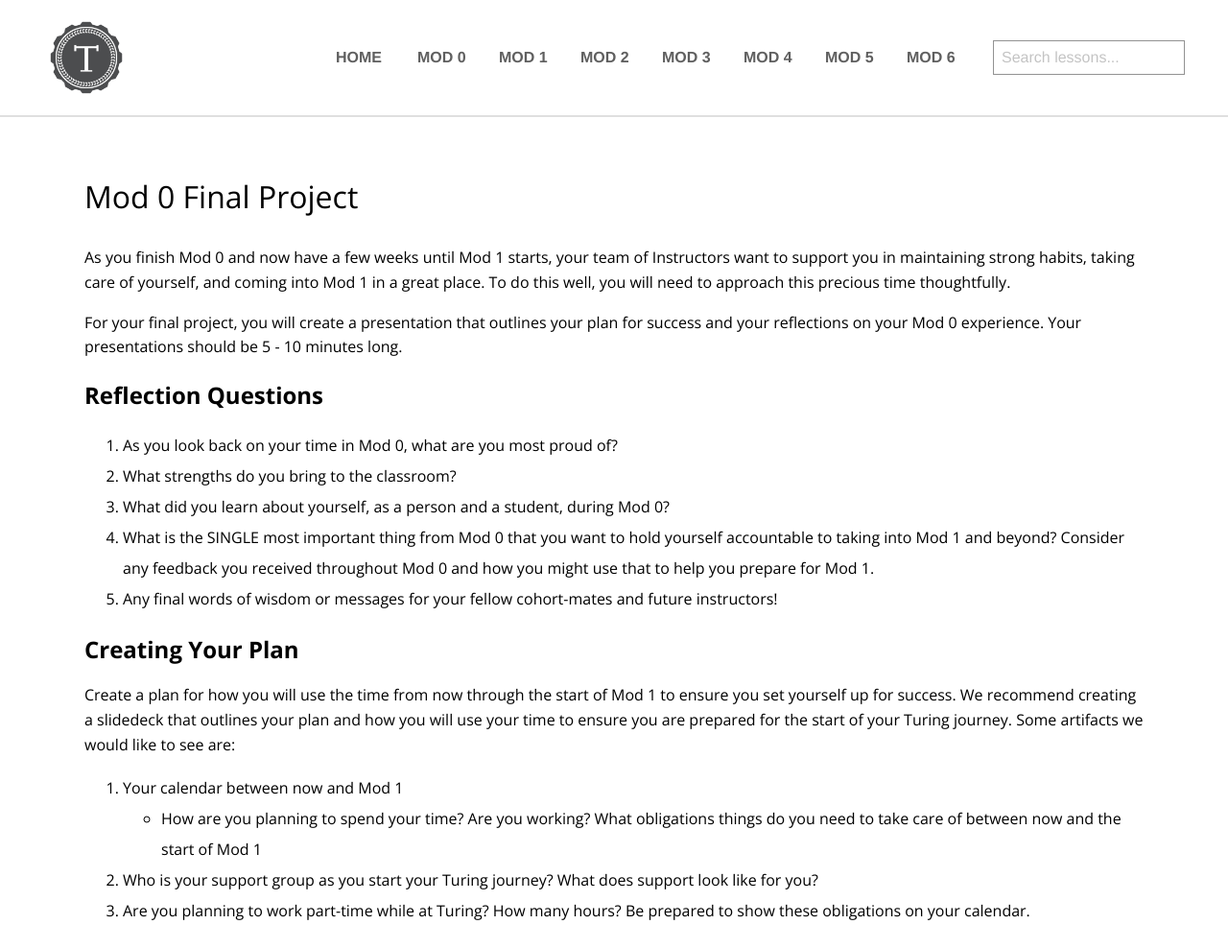
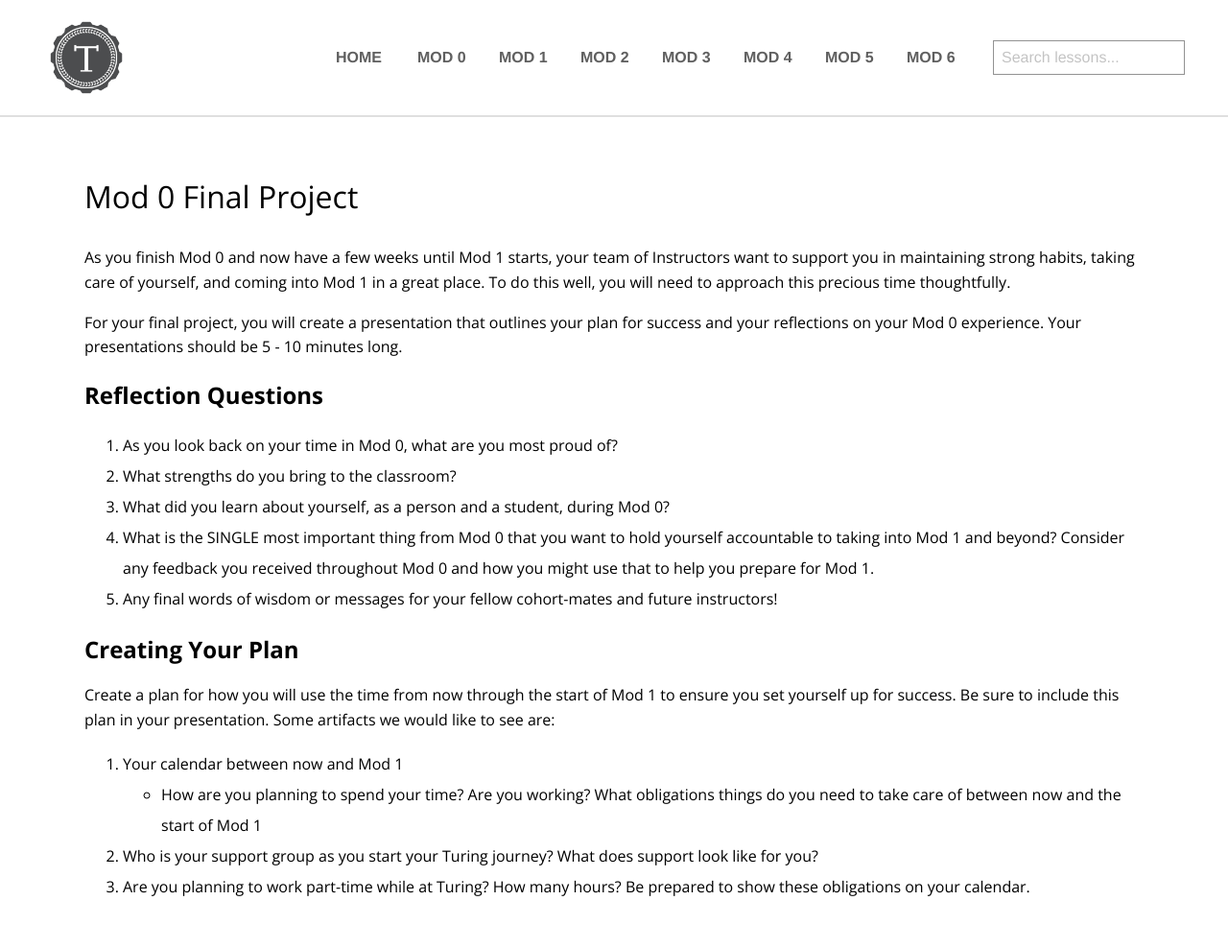
Before and after one commit to turingschool/launch-curriculum, a Jekyll site: the page built from module0/projects/Mod0FinalProject.md, in a window 1280 px wide. Shown: the top 988 px of the page at 96% size. Built offline with Jekyll 4.4.1, drawn with Linux system fonts in a browser that asks for light colours; nearby versions of some CDN libraries; comment, search, counter and statistics services are not loaded; grey boxes are pictures that could not be loaded.

Commit message:
Update Mod0FinalProject.md

```diff
--- a/module0/projects/Mod0FinalProject.md
+++ b/module0/projects/Mod0FinalProject.md
@@ -14,7 +14,7 @@ For your final project, you will create a presentation that outlines your plan f
 1. Any final words of wisdom or messages for your fellow cohort-mates and future instructors!
 
 ## Creating Your Plan
-Create a plan for how you will use the time from now through the start of Mod 1 to ensure you set yourself up for success. We recommend creating a slidedeck that outlines your plan and how you will use your time to ensure you are prepared for the start of your Turing journey. Some artifacts we would like to see are:
+Create a plan for how you will use the time from now through the start of Mod 1 to ensure you set yourself up for success. Be sure to include this plan in your presentation. Some artifacts we would like to see are:
 1. Your calendar between now and Mod 1
     - How are you planning to spend your time? Are you working? What obligations things do you need to take care of between now and the start of Mod 1
 1. Who is your support group as you start your Turing journey? What does support look like for you?
```
